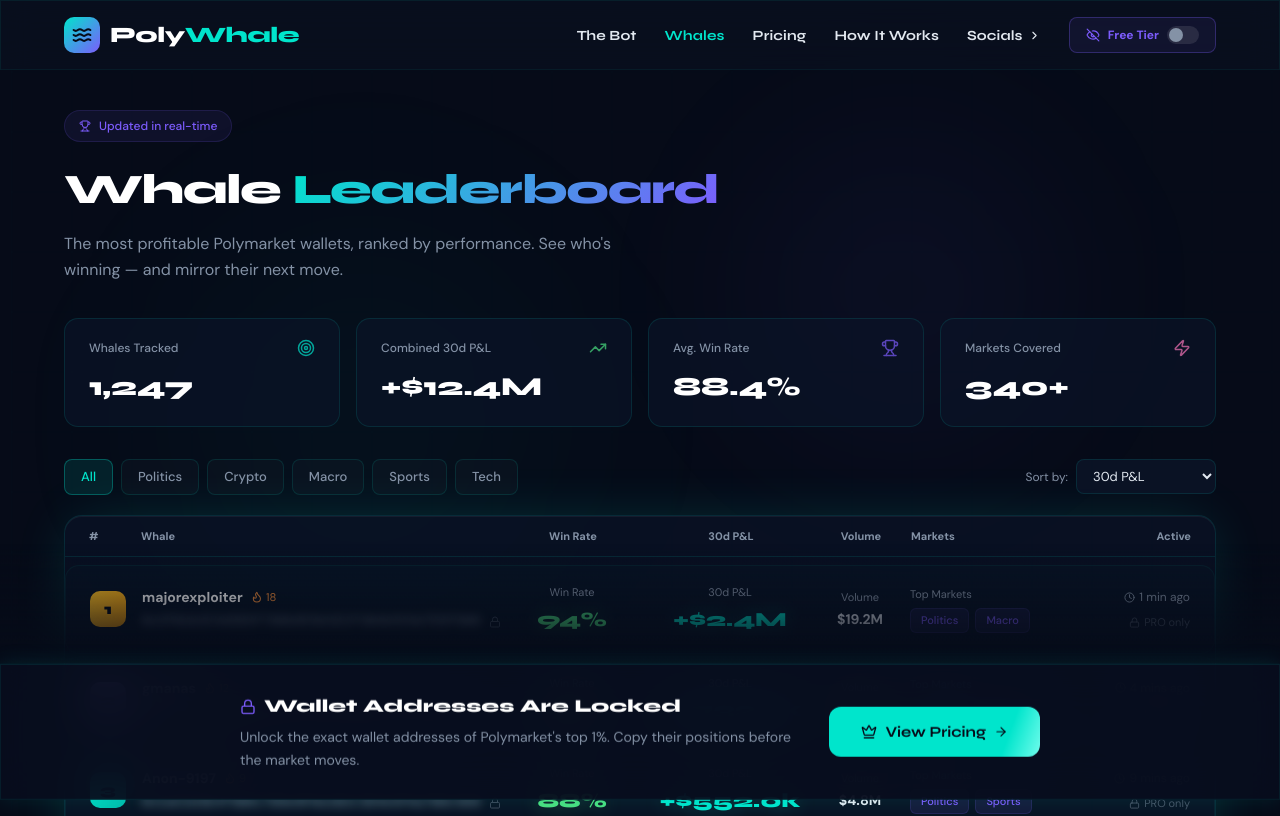
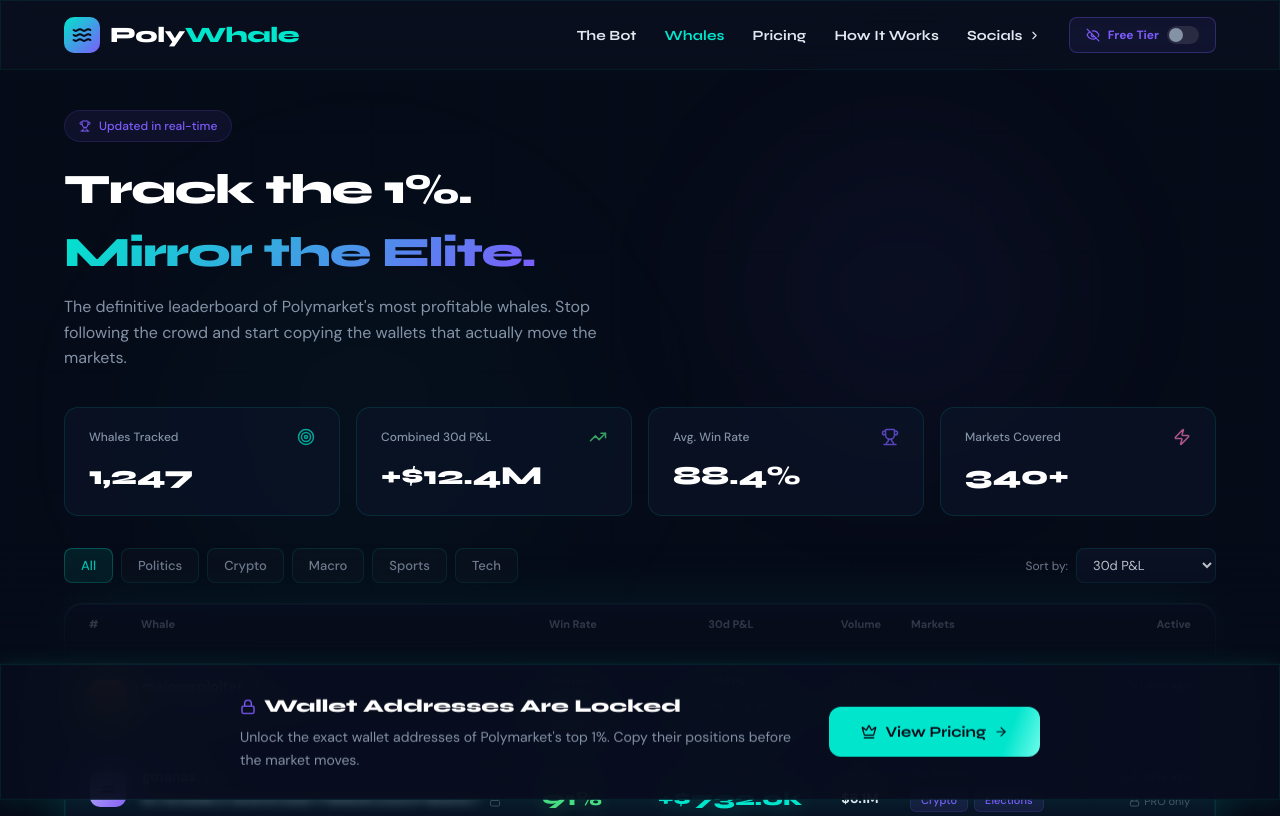
Before and after one commit to arvamoo2/polywhale, a Next.js app in the folder polywhale-web-main/: page /whales in a window 1280 px wide. Shown: the top 816 px of the page. Built offline with nearby package versions, Linux system fonts and the light colour scheme.

Commit message:
Update page.tsx

```diff
--- a/polywhale-web-main/app/whales/page.tsx
+++ b/polywhale-web-main/app/whales/page.tsx
@@ -1308,7 +1308,7 @@
               marginBottom: 10,
             }}
           >
-            Whale{" "}
+            Track the 1%.<br />
             <span
               style={{
                 background: "linear-gradient(135deg, #00e5cc, #7c5cfc)",
@@ -1316,7 +1316,7 @@
                 WebkitTextFillColor: "transparent",
               }}
             >
-              Leaderboard
+              Mirror the Elite.
             </span>
           </h1>
           <p
@@ -1327,8 +1327,7 @@
               lineHeight: 1.6,
             }}
           >
-            The most profitable Polymarket wallets, ranked by performance. See who&apos;s
-            winning &mdash; and mirror their next move.
+            The definitive leaderboard of Polymarket&apos;s most profitable whales. Stop following the crowd and start copying the wallets that actually move the markets.
           </p>
         </div>
 
```
